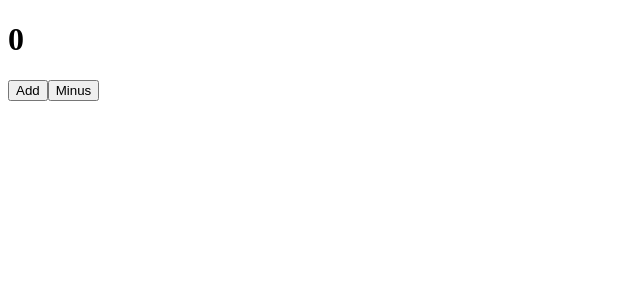
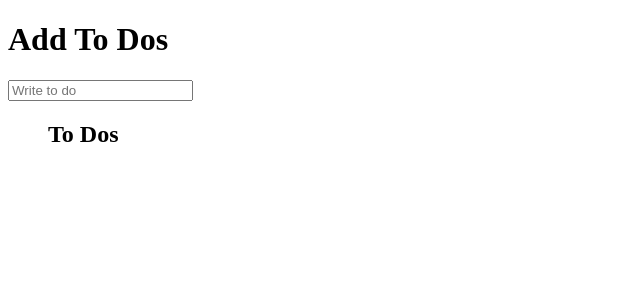
Before and after one commit to 2yuna/redoocks, a React (Create React App) app: page / in a window 1280 px wide. Shown: the top 300 px of the page, without its empty margins (0-640 px from the left). Built offline with nearby package versions, Linux system fonts and the light colour scheme.

Commit message:
Adding To Dos

```diff
--- a/src/App.js
+++ b/src/App.js
@@ -1,26 +1,58 @@
-import React, { useReducer } from "react";
+import React, { useState, useReducer } from "react";
 
-const INCREMENT = "increment";
-const DECREMENT = "decrement";
+const initialState = {
+  toDos: [],
+};
+
+const ADD = "add";
 
 const reducer = (state, action) => {
   switch (action.type) {
-    case "increment":
-      return { count: state.count + 1 };
-    case "decrement":
-      return { count: state.count - 1 };
+    case ADD:
+      /**
+       * anti mutaion
+       * 배열을 변경하는 것이 아닌, 새롭게 대체하는 것.
+       * 기존 배열에 추가 및 삭제하는 것은 지양해야함
+       */
+      return { toDos: [...state.toDos, { text: action.payload }] };
     default:
-      throw new Error();
+      return;
   }
 };
 
 function App() {
-  const [state, dispatch] = useReducer(reducer, { count: 0 });
+  const [state, dispatch] = useReducer(reducer, initialState);
+  const [newToDo, setNewToDo] = useState("");
+
+  const onSubmit = (e) => {
+    e.preventDefault();
+    dispatch({ type: ADD, payload: newToDo });
+  };
+  const onChange = (e) => {
+    const {
+      target: { value },
+    } = e;
+    setNewToDo(value);
+  };
+
   return (
     <>
-      <h1>{state.count}</h1>
-      <button onClick={() => dispatch({ type: INCREMENT })}>Add</button>
-      <button onClick={() => dispatch({ type: DECREMENT })}>Minus</button>
+      <h1>Add To Dos</h1>
+      <form onSubmit={onSubmit}>
+        <input
+          type="text"
+          placeholder="Write to do"
+          value={newToDo}
+          onChange={onChange}
+        />
+      </form>
+
+      <ul>
+        <h2>To Dos</h2>
+        {state.toDos.map((toDo, index) => (
+          <li key={index}>{toDo.text}</li>
+        ))}
+      </ul>
     </>
   );
 }
```
